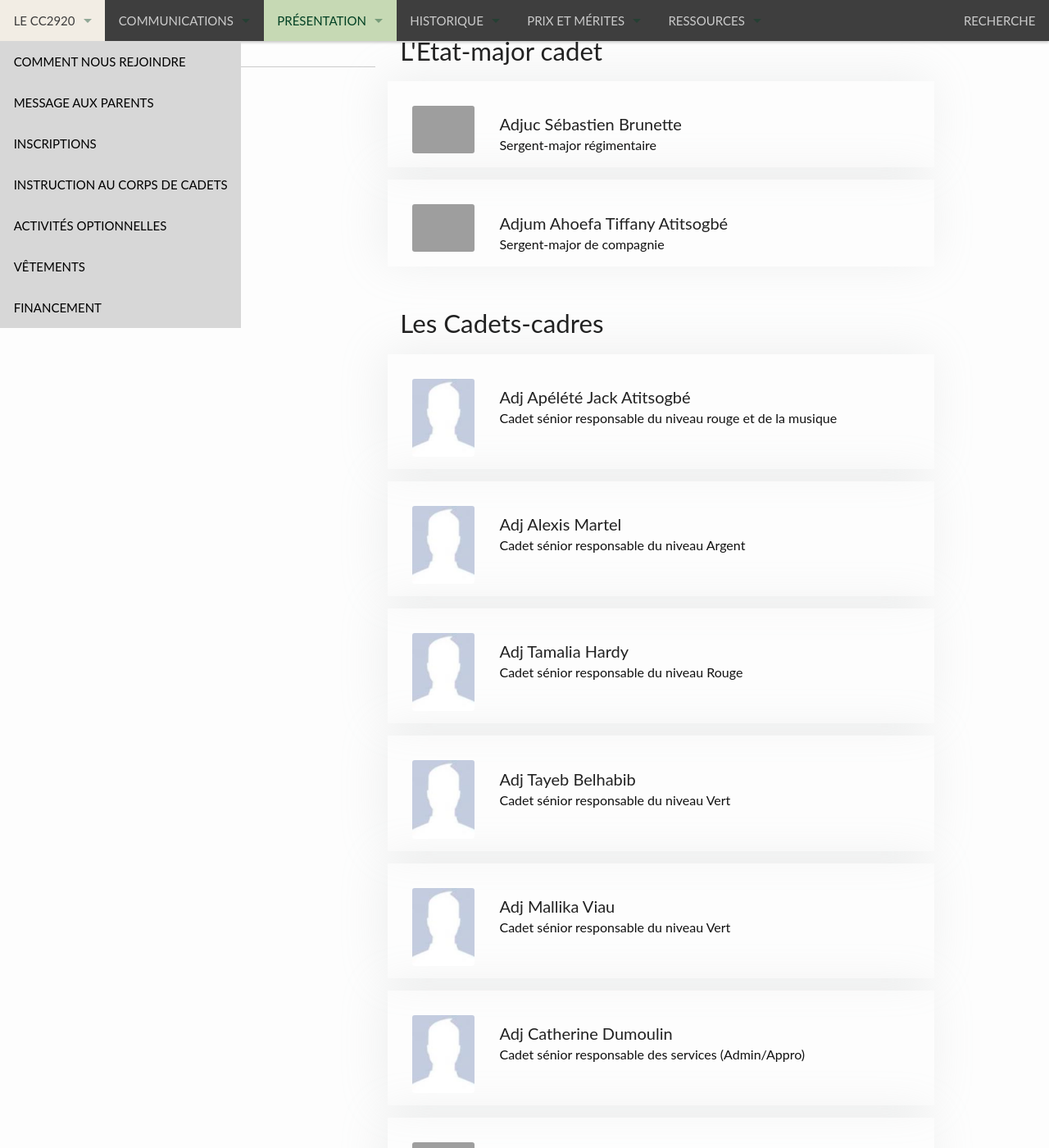
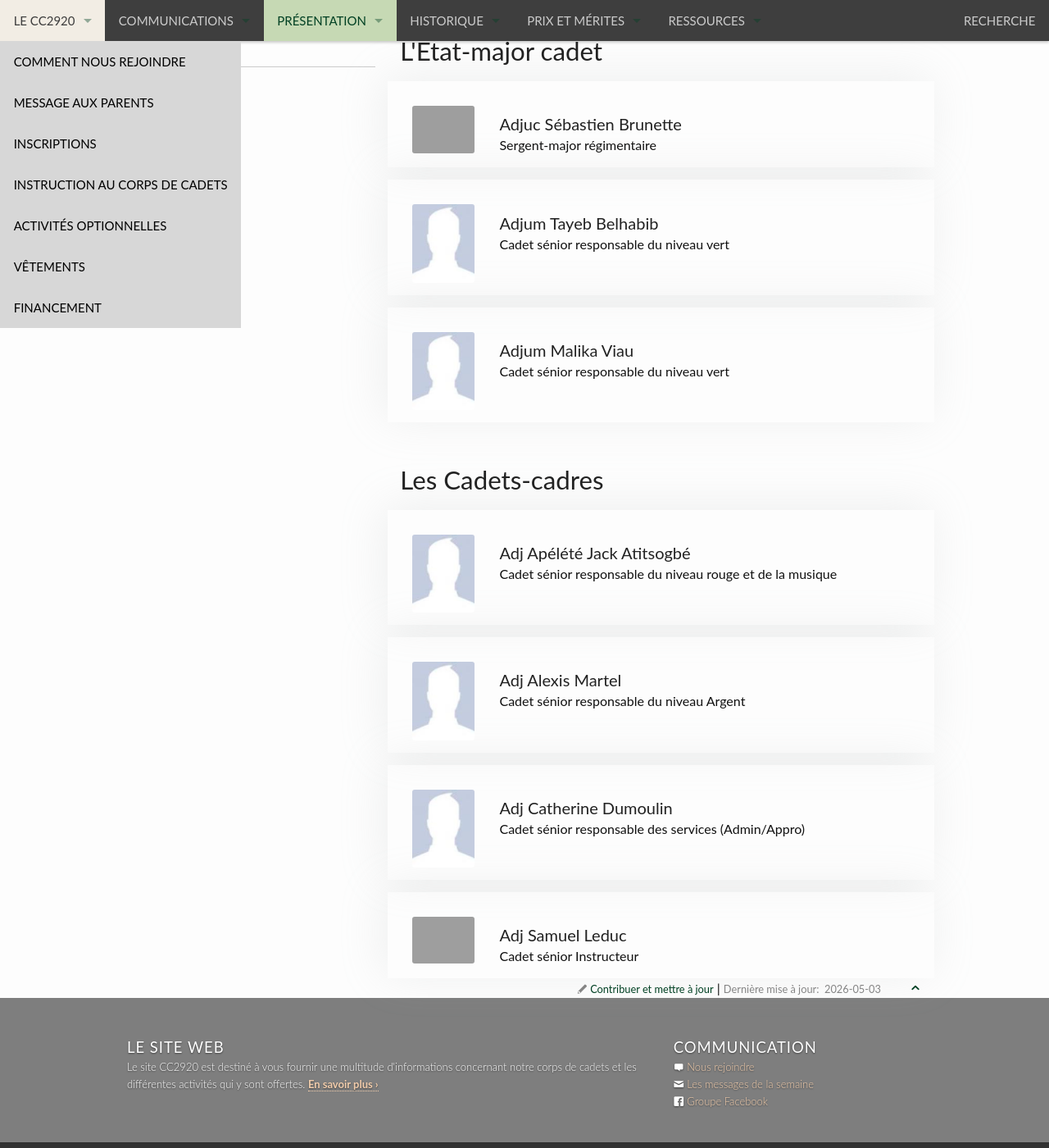
Before and after one commit to CC2920/web, a Jekyll site: the page built from _presentation/etat-major-cadet.md, in a window 1280 px wide and 1400 px high, scrolled down 481 px. Shown: the whole window at 82% size. Built offline with Jekyll 4.4.1, drawn with Linux system fonts in a browser that asks for light colours.

Commit message:
Update cadet information in etat-major-cadet.md

```diff
--- a/_presentation/etat-major-cadet.md
+++ b/_presentation/etat-major-cadet.md
@@ -17,11 +17,14 @@ les-cadets-major:
       picture: "/docs/cadets-cadres/CC2920-Adjuc-Brunette.jpg"
 
     - cadet:
-      name: "Adjum Ahoefa Tiffany Atitsogbé"
-      title: "Sergent-major de compagnie"
-      picture: "/docs/cadets-cadres/CC2920-Adj-Atitsogbe.JPG"
+      name: "Adjum Tayeb Belhabib"
+      title: "Cadet sénior responsable du niveau vert"
+      picture:
 
-
+    - cadet:
+      name: "Adjum Malika Viau"
+      title: "Cadet sénior responsable du niveau vert"
+      picture:
 
 
 # Chaque groupe contient une list d'items représentant un cadet(te).
@@ -40,21 +43,6 @@ les-cadets-cadres:
     - cadet:
       name: Adj Alexis Martel
       title: Cadet sénior responsable du niveau Argent
-      picture:
-
-    - cadet:
-      name: Adj Tamalia Hardy
-      title: Cadet sénior responsable du niveau Rouge
-      picture:
-
-    - cadet:
-      name: Adj Tayeb Belhabib
-      title: Cadet sénior responsable du niveau Vert
-      picture:
-
-    - cadet:
-      name: Adj Mallika Viau
-      title: Cadet sénior responsable du niveau Vert
       picture:
 
     - cadet:
```
